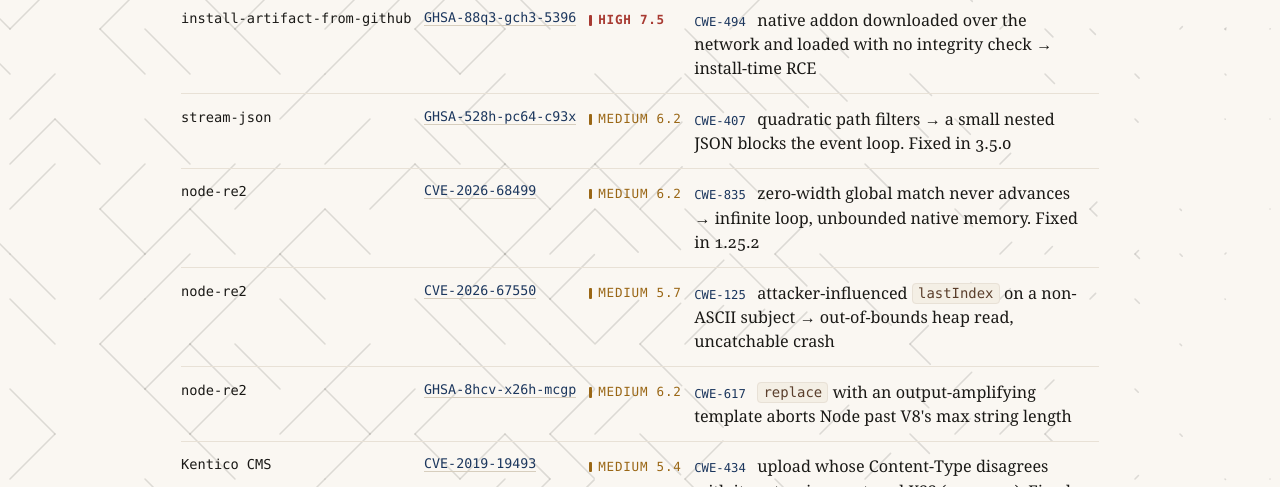
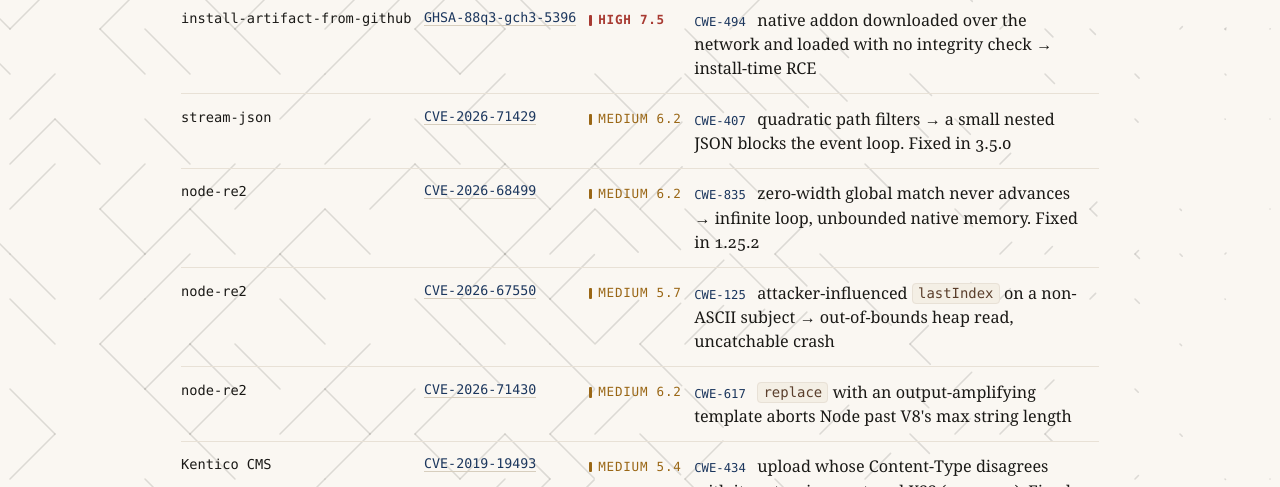
Before and after one commit to ataberk-xyz/ataberk-xyz.github.io, a Jekyll site: the page built from about.md, in a window 1280 px wide and 900 px high, scrolled down 1525 px. Shown: the part 151-638 px from the top of the window. Built offline with Jekyll 4.4.1, drawn with Linux system fonts in a browser that asks for light colours.

Commit message:
about: CVE ids for stream-json and the node-re2 abort DoS
Co-Authored-By: Claude Fable 5 <noreply@anthropic.com>

```diff
--- a/about.md
+++ b/about.md
@@ -54,7 +54,7 @@ description: "Smart contract auditor & offensive security engineer — 7+ years
     </tr>
     <tr>
       <td>stream-json</td>
-      <td><a href="https://github.com/uhop/stream-json/security/advisories/GHSA-528h-pc64-c93x">GHSA-528h-pc64-c93x</a></td>
+      <td><a href="https://github.com/uhop/stream-json/security/advisories/GHSA-528h-pc64-c93x">CVE-2026-71429</a></td>
       <td><span class="sv sv-med">MEDIUM 6.2</span></td>
       <td><span class="cwe">CWE-407</span> quadratic path filters → a small nested JSON blocks the event loop. Fixed in 3.5.0</td>
     </tr>
@@ -72,7 +72,7 @@ description: "Smart contract auditor & offensive security engineer — 7+ years
     </tr>
     <tr>
       <td>node-re2</td>
-      <td><a href="https://github.com/uhop/node-re2/security/advisories/GHSA-8hcv-x26h-mcgp">GHSA-8hcv-x26h-mcgp</a></td>
+      <td><a href="https://github.com/uhop/node-re2/security/advisories/GHSA-8hcv-x26h-mcgp">CVE-2026-71430</a></td>
       <td><span class="sv sv-med">MEDIUM 6.2</span></td>
       <td><span class="cwe">CWE-617</span> <code>replace</code> with an output-amplifying template aborts Node past V8's max string length</td>
     </tr>
```
